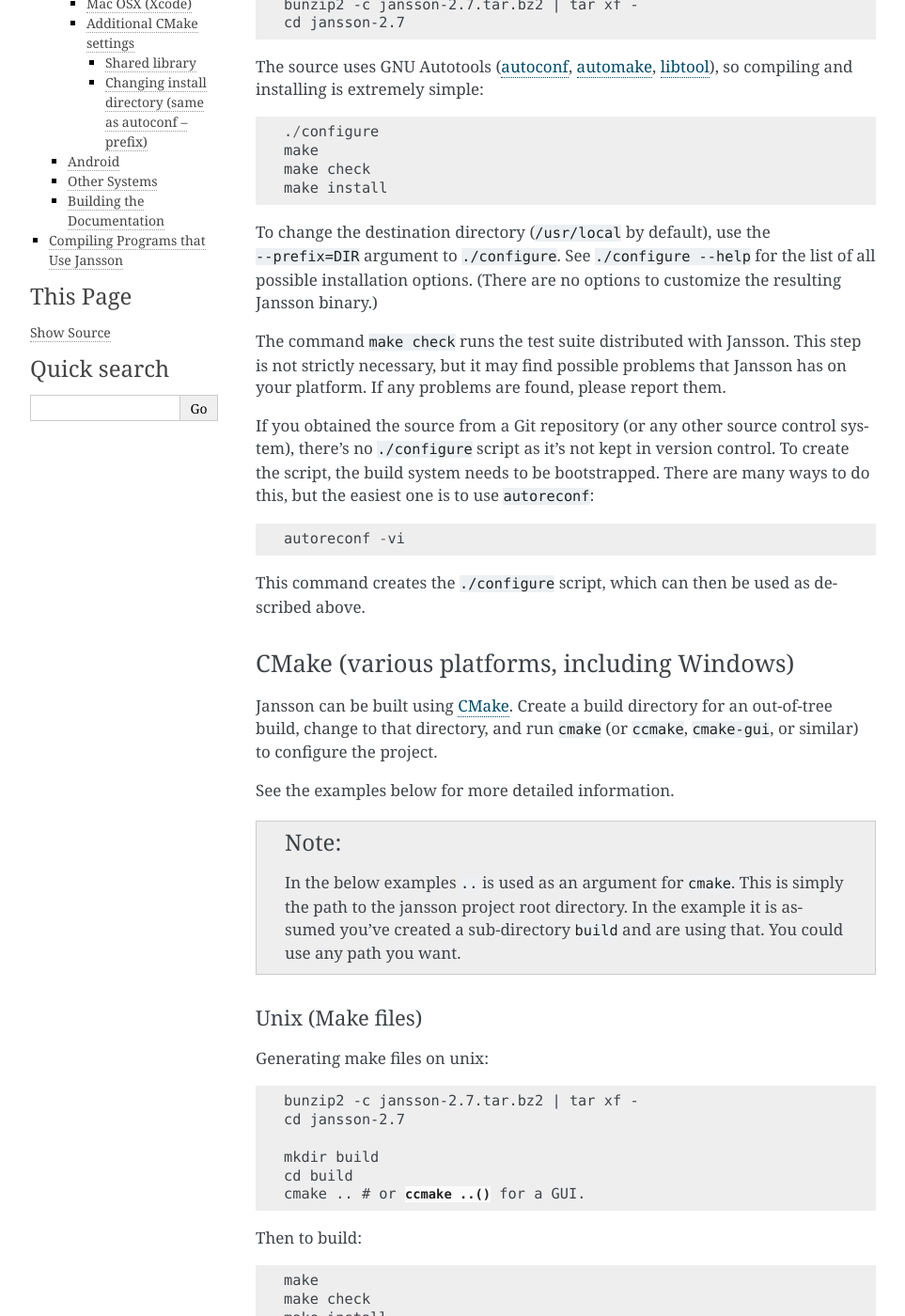
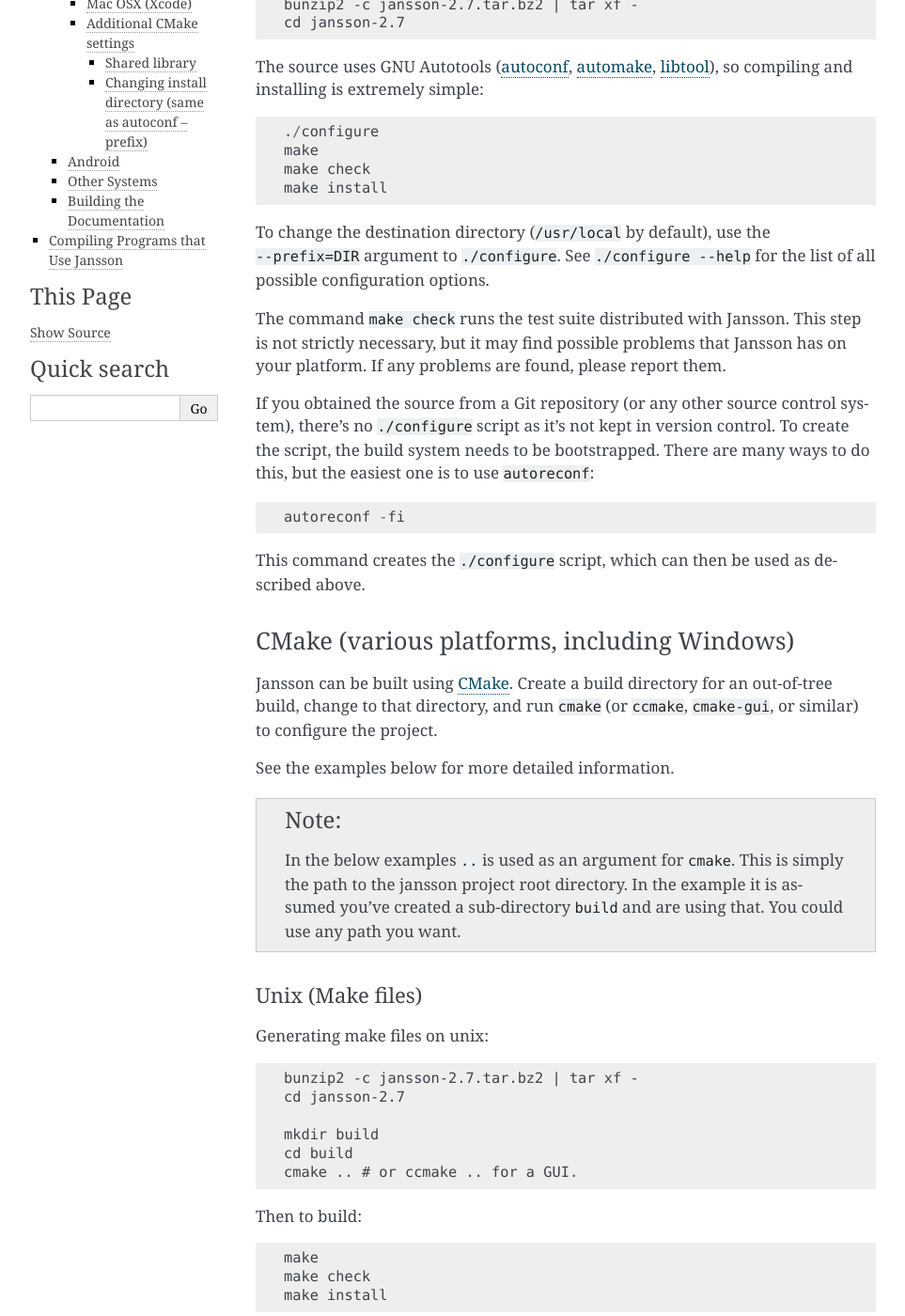
Before and after one commit to akheron/jansson, a Sphinx documentation site: the page built from doc/gettingstarted.rst, in a window 1280 px wide and 1400 px high, scrolled down 332 px. Shown: the whole window at 94% size, without its empty margins (148-1111 px from the left). Built offline with Sphinx 7.4.7, drawn with Linux system fonts in a browser that asks for light colours.

Commit message:
doc: Update the Getting Started chapter
- It's not true anymore that there are no configure options that modify
  Jansson's behaviour

- Remove trailing whitespace

```diff
--- a/doc/gettingstarted.rst
+++ b/doc/gettingstarted.rst
@@ -30,8 +30,7 @@
 
 To change the destination directory (``/usr/local`` by default), use
 the ``--prefix=DIR`` argument to ``./configure``. See ``./configure
---help`` for the list of all possible installation options. (There are
-no options to customize the resulting Jansson binary.)
+--help`` for the list of all possible configuration options.
 
 The command ``make check`` runs the test suite distributed with
 Jansson. This step is not strictly necessary, but it may find possible
@@ -44,7 +43,7 @@
 bootstrapped. There are many ways to do this, but the easiest one is
 to use ``autoreconf``::
 
-    autoreconf -vi
+    autoreconf -fi
 
 This command creates the ``./configure`` script, which can then be
 used as described above.
@@ -83,7 +82,7 @@
 
     mkdir build
     cd build
-    cmake .. # or `ccmake ..` for a GUI.
+    cmake .. # or ccmake .. for a GUI.
 
 Then to build::
 
```
